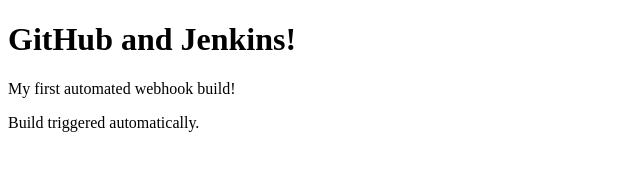
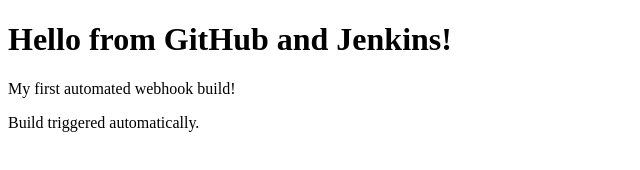
Before and after one commit to lahirueranga/jenkins-demo-app, a plain HTML site: page index.html in a window 1280 px wide. Shown: the whole page, without its empty margins (0-640 px from the left). Drawn offline with Linux system fonts and the light colour scheme.

Commit message:
pipeline chage content to check test 2

```diff
--- a/index.html
+++ b/index.html
@@ -4,7 +4,7 @@
     <title>My Jenkins Application</title>
 </head>
 <body>
-    <h1>GitHub and Jenkins!</h1>
+    <h1>Hello from GitHub and Jenkins!</h1>
 
     <p>My first automated webhook build!</p>
 
```
Also changed, not shown: 1 other file.
